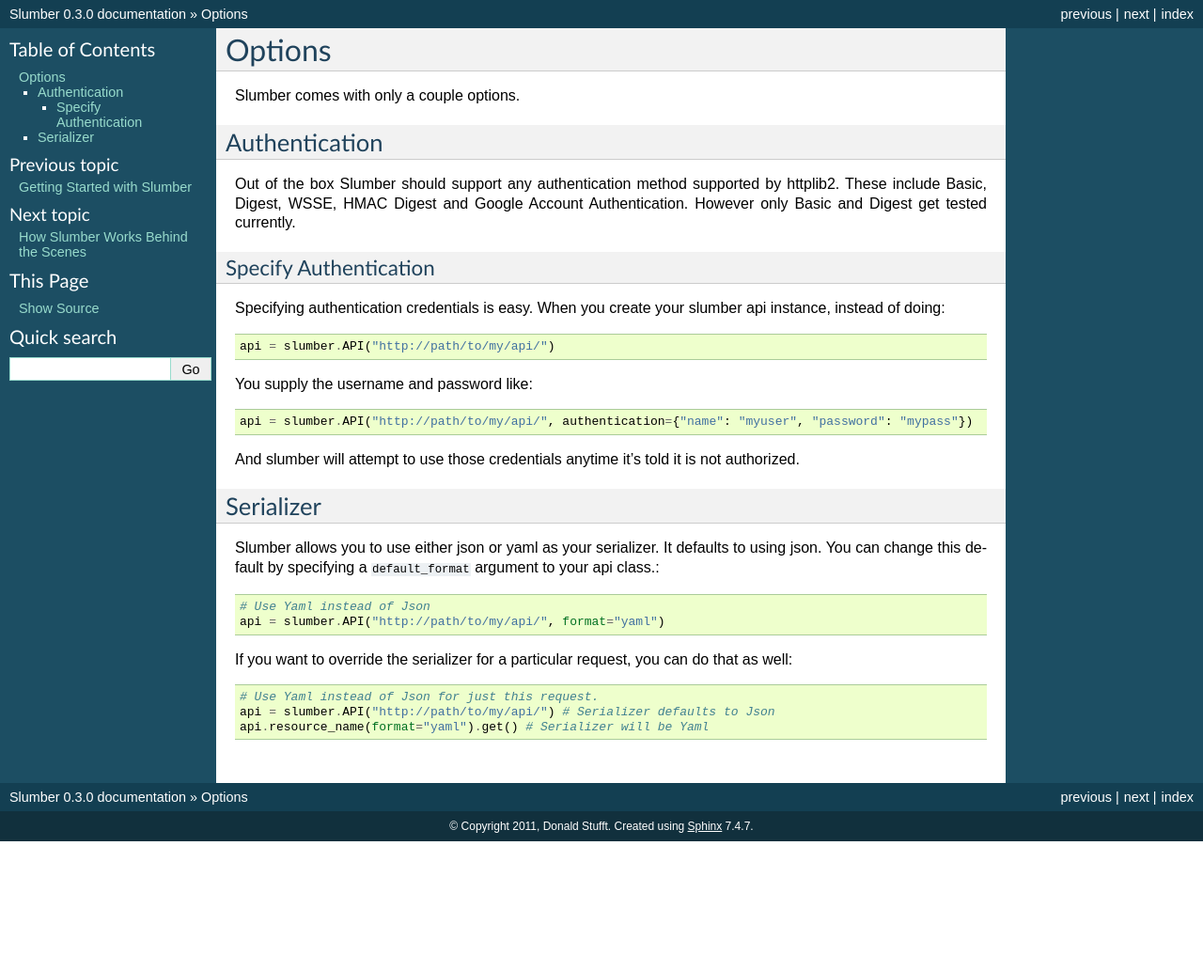
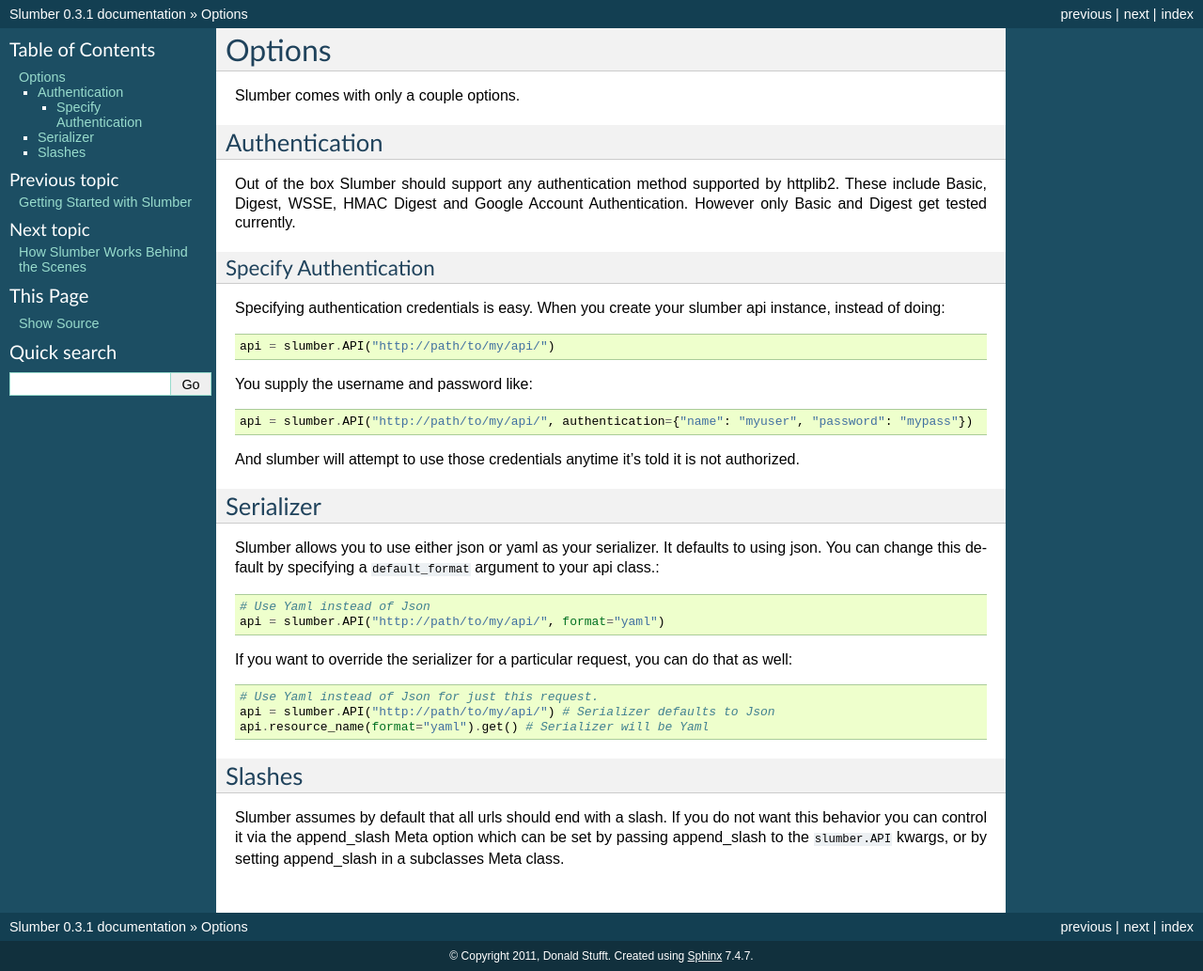
Before and after one commit to samgiles/slumber, a Sphinx documentation site: the page built from docs/options.rst, in a window 1280 px wide. Shown: the whole page at 94% size. Built offline with Sphinx 7.4.7, drawn with Linux system fonts in a browser that asks for light colours; before the commit the page ends 900 px from its top, so only the background shows below that.

Commit message:
up the version and add a blurb about the new option

```diff
--- a/docs/conf.py
+++ b/docs/conf.py
@@ -50,7 +50,7 @@
 # The short X.Y version.
 version = '0.3'
 # The full version, including alpha/beta/rc tags.
-release = '0.3.0'
+release = '0.3.1'
 
 # The language for content autogenerated by Sphinx. Refer to documentation
 # for a list of supported languages.
--- a/docs/options.rst
+++ b/docs/options.rst
@@ -40,3 +40,11 @@
     # Use Yaml instead of Json for just this request.
     api = slumber.API("http://path/to/my/api/") # Serializer defaults to Json
     api.resource_name(format="yaml").get() # Serializer will be Yaml
+
+Slashes
+=======
+
+Slumber assumes by default that all urls should end with a slash. If you do not
+want this behavior you can control it via the append_slash Meta option which can be
+set by passing append_slash to the ``slumber.API`` kwargs, or by setting append_slash
+in a subclasses Meta class.
--- a/setup.py
+++ b/setup.py
@@ -11,7 +11,7 @@
 
 setup(
     name = "slumber",
-    version = "0.3.0",
+    version = "0.3.1",
     description = "A library that makes consuming a REST API easier and more convenient",
     long_description="\n\n".join([
         open(os.path.join(base_dir, "README.rst"), "r").read(),
```
Also changed, not shown: CHANGELOG.rst (+8 -0 lines).
